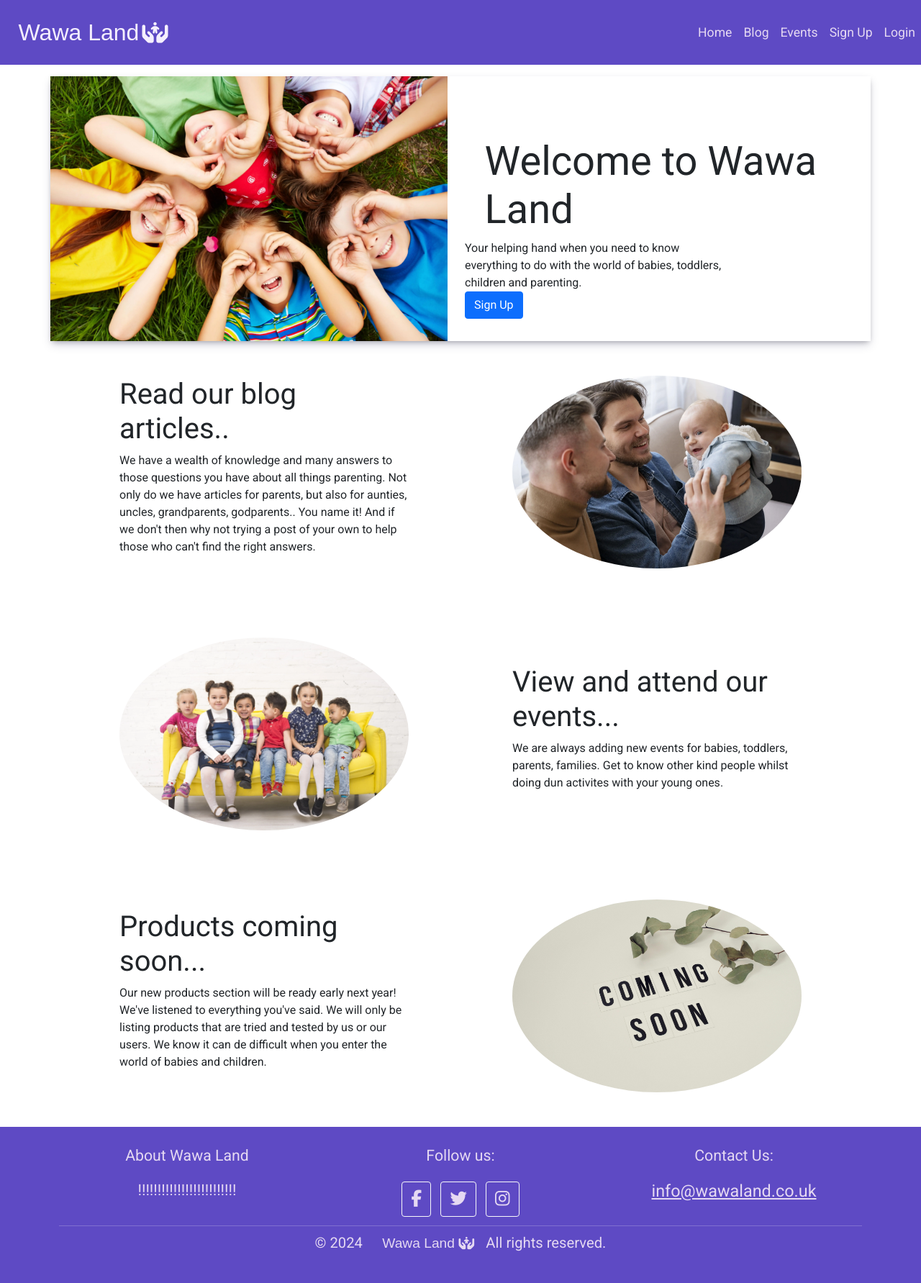
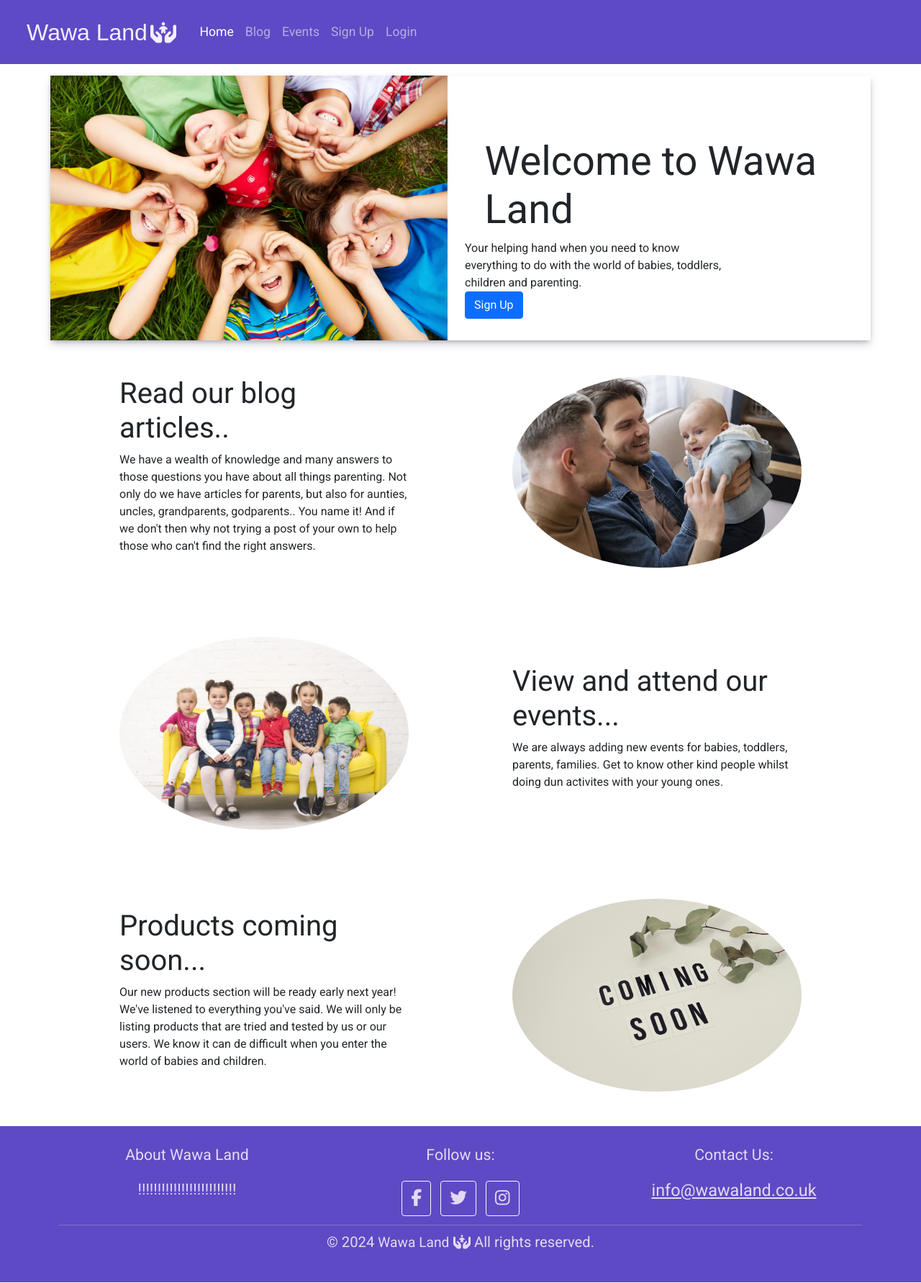
Before and after one commit to bpstephanie/wawa-land, a Django app: page / in a window 1280 px wide. Shown: the whole page at 72% size. Run offline with Django 4.2, Linux system fonts and the light colour scheme; some libraries are stand-ins or nearby versions; some web fonts are replaced.

Commit message:
Fix nav bar toggler

```diff
--- a/static/css/style.css
+++ b/static/css/style.css
@@ -42,12 +42,12 @@ body {
 }
 
 .light-text {
-    color: rgb(245, 239, 255);
+    color: rgb(245, 239, 255) !important;
 }
 
 /* Nav bar -------------------------------------------------- */
 
-.brand {
+.wawa-brand {
     padding: 1%;
     padding-left: 2%;
     font-size: 200%;
@@ -55,7 +55,7 @@ body {
     font-weight: 500;
 }
 
-.brand > i {
+.wawa-brand > i {
     padding-left: 2%;
     font-size: 90%;
 }
@@ -68,7 +68,6 @@ body {
     font-family: 'Roboto', sans-serif;
     font-weight: 500;
 }
-
 
 /* Footer -------------------------------------------------- */
 footer .brand > i {
--- a/templates/base.html
+++ b/templates/base.html
@@ -7,6 +7,17 @@
 
 <head>
   <title>Wawa Land</title>
+  <!-- Meta tags -->
+  <meta charset="UTF-8">
+  <meta name="viewport" content="width=device-width, initial-scale=1, shrink-to-fit=no">
+  <!-- Meta tags for search engines -->
+  <meta name="description" content="Parenting help blog for families and events for babies, children and families">
+  <meta name="keywords"
+    content="Children, baby, babies, blog, family, events, family events, parenting, parenting blog">
+
+  <!-- Bootstrap CSS -->
+  <link href="https://cdn.jsdelivr.net/npm/bootstrap@5.0.1/dist/css/bootstrap.min.css" rel="stylesheet"
+    integrity="sha384-+0n0xVW2eSR5OomGNYDnhzAbDsOXxcvSN1TPprVMTNDbiYZCxYbOOl7+AMvyTG2x" crossorigin="anonymous">
 
   <!-- Google Fonts CSS -->
   <link rel="preconnect" href="https://fonts.googleapis.com">
@@ -17,10 +28,6 @@
   <!-- Font Awesome CSS -->
   <script src="https://kit.fontawesome.com/6bd427a7f6.js" crossorigin="anonymous"></script>
 
-  <!-- Bootstrap CSS -->
-  <link href="https://cdn.jsdelivr.net/npm/bootstrap@5.0.1/dist/css/bootstrap.min.css" rel="stylesheet"
-    integrity="sha384-+0n0xVW2eSR5OomGNYDnhzAbDsOXxcvSN1TPprVMTNDbiYZCxYbOOl7+AMvyTG2x" crossorigin="anonymous">
-
   <!-- Custom CSS -->
   <link rel="stylesheet" href="{% static 'css/style.css' %}">
 
@@ -29,20 +36,19 @@
   <link rel="icon" type="image/png" sizes="32x32" href="../static/favicon/favicon-32x32.png">
   <link rel="icon" type="image/png" sizes="16x16" href="../static/favicon/favicon-16x16.png">
   <link rel="manifest" href="../static/favicon/site.webmanifest">
-
-  <meta name="viewport" content="width=device-width, initial-scale=1" />
-  <meta charset="UTF-8">
-  <meta name="viewport" content="width=device-width, initial-scale=1.0">
 </head>
 
 <body>
-  <nav class="navbar navbar-expand-lg bg-dark">
-    <a class="navbar-brand brand light-text" href="#">Wawa Land<i class="fa-solid fa-hands-holding-child light-text"></i></a>
-    <button class="navbar-toggler" type="button" data-toggle="collapse" data-target="#navbarNavAltMarkup"
-      aria-controls="navbarNavAltMarkup" aria-expanded="false" aria-label="Toggle navigation">
+  <!-- Navigation Bar -->
+  <nav class="navbar navbar-expand-lg navbar-dark bg-dark">
+    <div class="container-fluid">
+      <a class="navbar-brand wawa-brand light-text" href="#">Wawa Land<i
+          class="fa-solid fa-hands-holding-child light-text"></i></a>
+      <button class="navbar-toggler" type="button" data-bs-toggle="collapse" data-bs-target="#navbarNav"
+        aria-controls="navbarNav" aria-expanded="false" aria-label="Toggle navigation">
         <span class="navbar-toggler-icon"></span>
       </button>
-    <div class="collapse navbar-collapse nav justify-content-end" id="navbarNavAltMarkup">
+      <div class="collapse navbar-collapse" id="navbarNav">
         <div class="navbar-nav" id="navbar-links">
           <a class="nav-item nav-link {% if request.path == home_url %}active{% endif %}" href="{% url 'home' %}">Home
             <span class="sr-only">(current)</span>
@@ -56,7 +62,9 @@
           <a class="nav-item nav-link" href="#">Login</a>
         </div>
       </div>
+    </div>
   </nav>
+
 
   {% block content %}
   <!-- Page content goes here-->
@@ -104,6 +112,10 @@
 
     </div>
   </footer>
+
+  <script src="https://cdn.jsdelivr.net/npm/bootstrap@5.0.1/dist/js/bootstrap.bundle.min.js"
+    integrity="sha384-gtEjrD/SeCtmISkJkNUaaKMoLD0//ElJ19smozuHV6z3Iehds+3Ulb9Bn9Plx0x4" crossorigin="anonymous">
+  </script>
 </body>
 
 </html>
--- a/wawaland/settings.py
+++ b/wawaland/settings.py
@@ -28,7 +28,7 @@ TEMPLATES_DIR = os.path.join(BASE_DIR, 'templates')
 SECRET_KEY = os.environ.get("SECRET_KEY")
 
 # SECURITY WARNING: don't run with debug turned on in production!
-DEBUG = False
+DEBUG = True
 
 ALLOWED_HOSTS = ['8000-bpstephanie-wawaland-e0ke2fxahyz.ws.codeinstitute-ide.net','.herokuapp.com']
 
```
Lines whose indentation alone changed are shown as unchanged.
